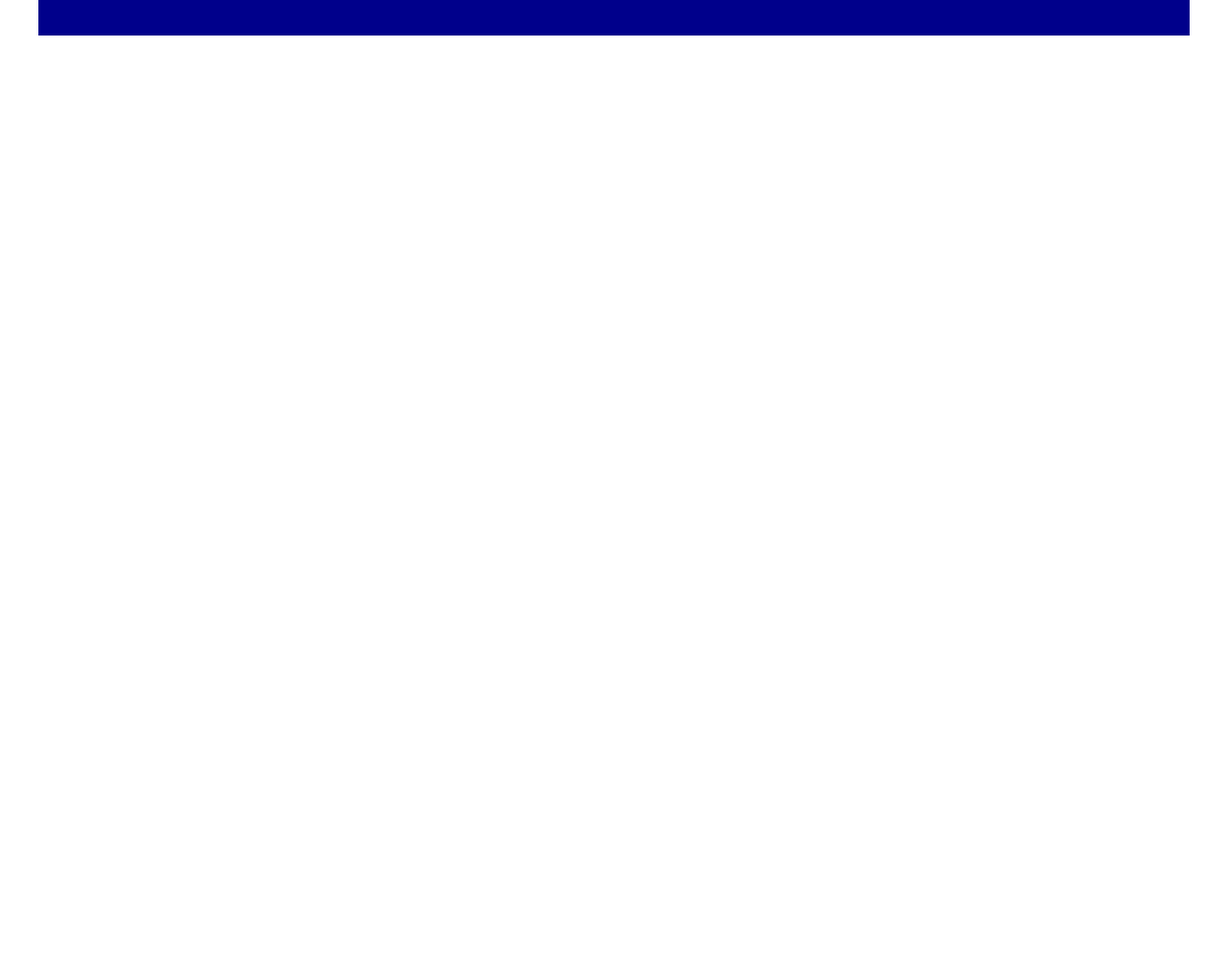
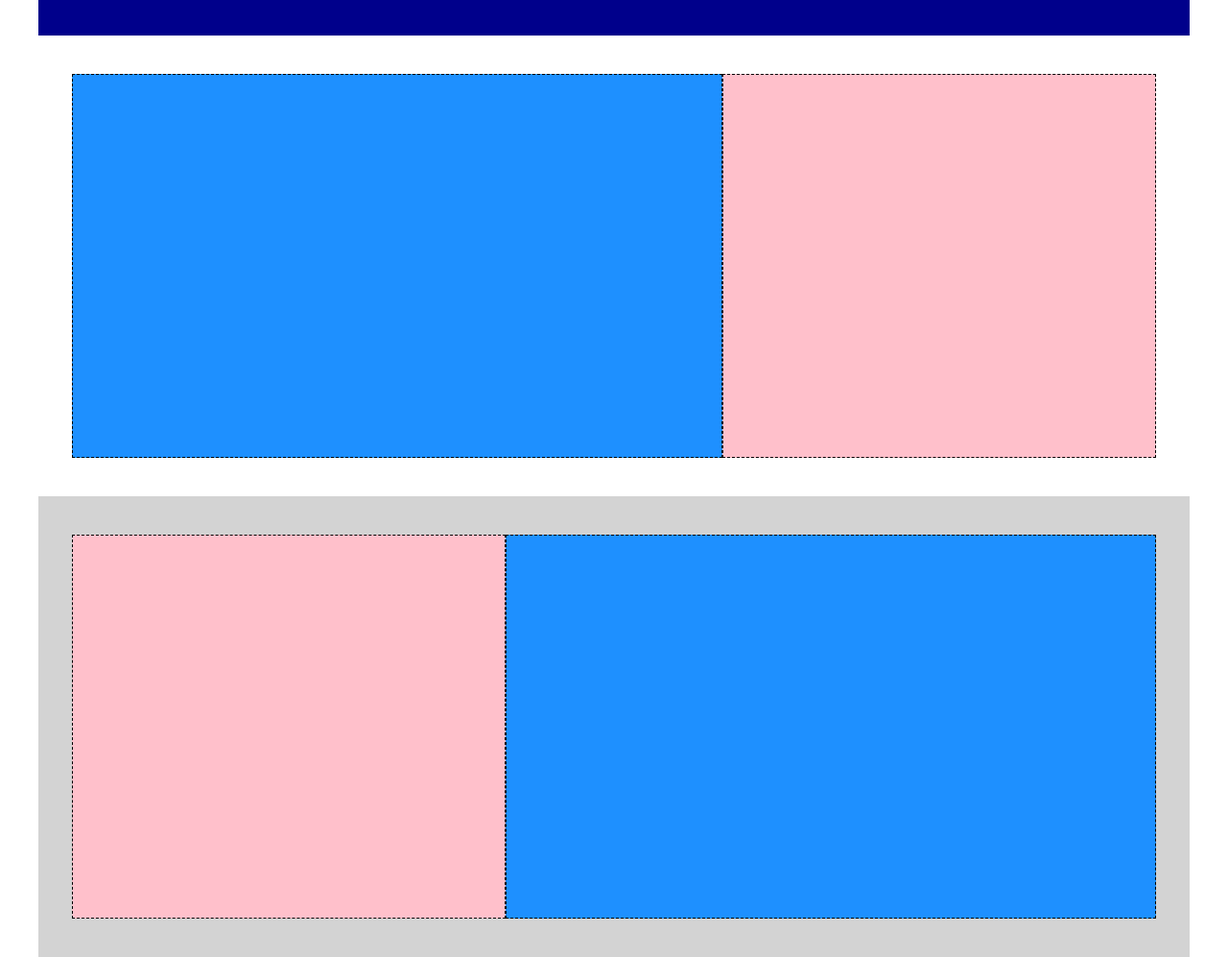
Before and after one commit to EnricoValente/htmlcss-struttura-discord, a plain HTML site: page index.html in a window 1280 px wide. Shown: the part 568-1565 px from the top of the page at 96% size. Before the commit the page ends 800 px from the top, so only its background shows below. Drawn offline with Linux system fonts and the light colour scheme.

Commit message:
Completate section 2 e 3

```diff
--- a/css/style.css
+++ b/css/style.css
@@ -77,3 +77,33 @@ section > div{
     margin-top: 40px;
     margin-bottom: 40px;
 }
+
+
+.container-2{
+    background-color: white;
+}
+
+
+.flex-container-2{
+    display: flex;
+    justify-content: center;
+    margin: 0 35px;
+
+}
+
+
+.blue-box{
+    height: 400px;
+    width: 60%;
+    background-color:#1E90FF;
+}
+
+.pink-box{
+    height: 400px;
+    width: 40%;
+    background-color:#FFC0CB;
+}
+
+.container-3{
+    background-color: #D3D3D3;
+}
--- a/index.html
+++ b/index.html
@@ -57,18 +57,43 @@
             </div>
 
 
+            <div class="container-2">
+
                 <!-- Inizio section 2 -->
-            <section>
+                <section class="flex-container-2">
+
+                    <div class="blue-box">
+
+                    </div>
+
+                    <div class="pink-box">
+
+                    </div>
 
                 </section>
                 <!-- Fine section 2 -->
+            </div>
 
 
+            <div class="container-3">
                 <!-- Inizio section 3 -->
-            <section>
+                <section class="flex-container-2">
+
+                    <div class="pink-box">
+
+                    </div>
+
+                    <div class="blue-box">
+
+                    </div>
 
                 </section>
                 <!-- Fine section 3 -->
+            </div>
+
+
+
+
 
 
             <!-- Inizio section 4 -->
```
Lines whose indentation alone changed are shown as unchanged.
